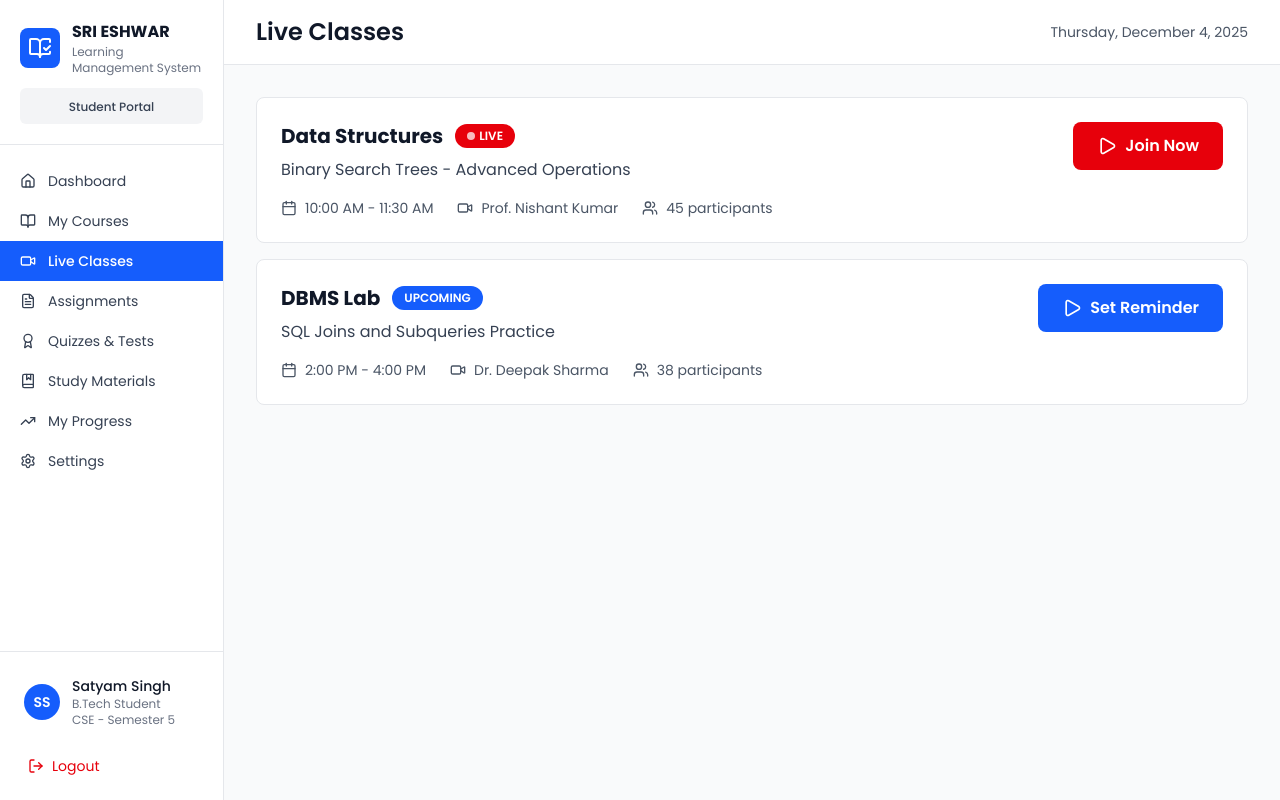
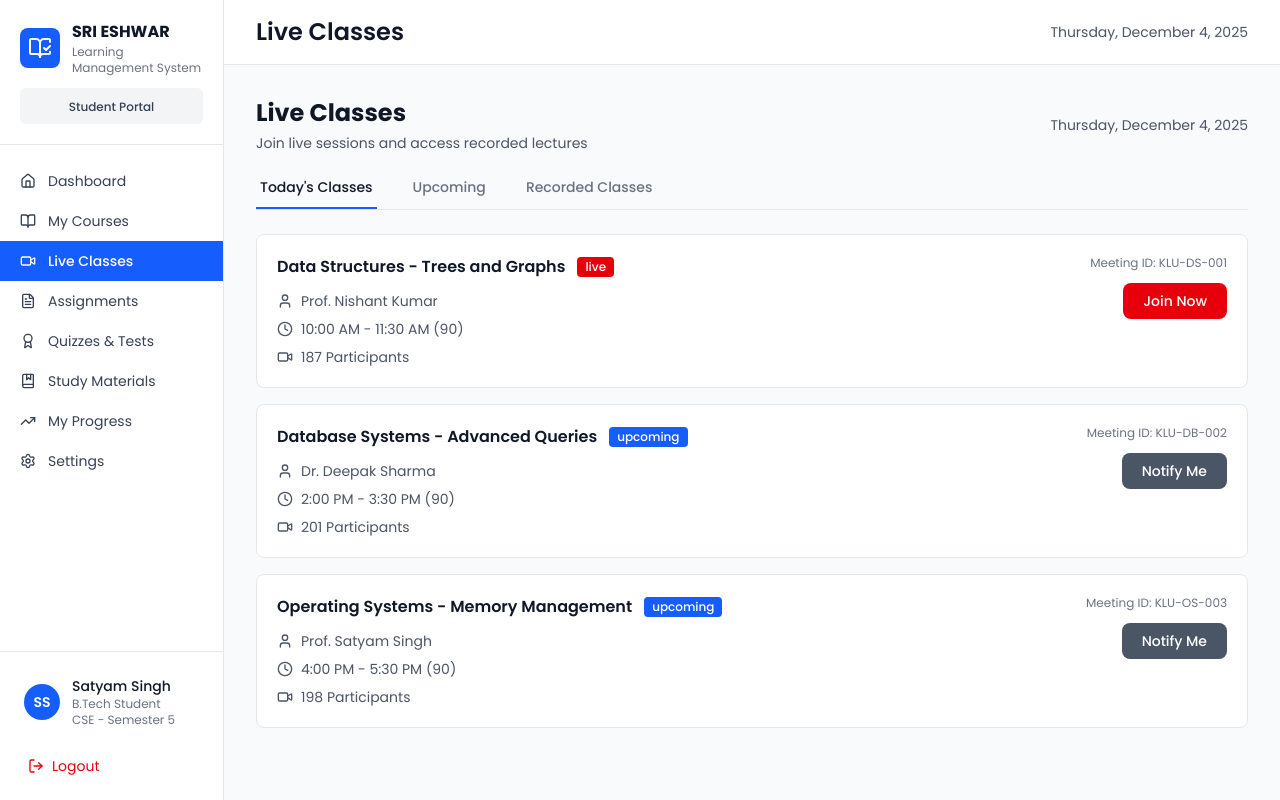
Before and after one commit to sanjanab-31/Course_Management, a React (Vite) app: page /live-classes in a window 1280 px wide. Built offline with nearby package versions, Linux system fonts and the light colour scheme; no server answers; sample sign-in values are in the browser's storage.

Commit message:
Live classes page

```diff
--- a/src/components/LiveClassesPage.jsx
+++ b/src/components/LiveClassesPage.jsx
@@ -1,75 +1,230 @@
-import React from 'react';
+import React, { useState, useEffect } from 'react';
 import DashboardLayout from './DashboardLayout';
-import { Video, Calendar, Users, Play } from 'lucide-react';
+import { User, Clock, Users, Video } from 'lucide-react';
 
 const LiveClassesPage = () => {
-    const liveClasses = [
+    const [activeTab, setActiveTab] = useState('today');
+    const [currentDate, setCurrentDate] = useState('');
+
+    // Update date in real-time
+    useEffect(() => {
+        const updateDate = () => {
+            const now = new Date();
+            const options = { weekday: 'long', day: 'numeric', month: 'long', year: 'numeric' };
+            setCurrentDate(now.toLocaleDateString('en-US', options));
+        };
+
+        updateDate();
+        const interval = setInterval(updateDate, 60000); // Update every minute
+
+        return () => clearInterval(interval);
+    }, []);
+
+    // Sample data for different categories
+    const todayClasses = [
         {
             id: 1,
-            course: 'Data Structures',
-            topic: 'Binary Search Trees - Advanced Operations',
+            course: 'Data Structures - Trees and Graphs',
+            professor: 'Prof. Nishant Kumar',
             time: '10:00 AM - 11:30 AM',
-            professor: 'Prof. Nishant Kumar',
-            status: 'live',
-            participants: 45
+            duration: '90',
+            participants: 187,
+            meetingId: 'KLU-DS-001',
+            status: 'live'
         },
         {
             id: 2,
-            course: 'DBMS Lab',
-            topic: 'SQL Joins and Subqueries Practice',
-            time: '2:00 PM - 4:00 PM',
+            course: 'Database Systems - Advanced Queries',
             professor: 'Dr. Deepak Sharma',
-            status: 'upcoming',
-            participants: 38
+            time: '2:00 PM - 3:30 PM',
+            duration: '90',
+            participants: 201,
+            meetingId: 'KLU-DB-002',
+            status: 'upcoming'
+        },
+        {
+            id: 3,
+            course: 'Operating Systems - Memory Management',
+            professor: 'Prof. Satyam Singh',
+            time: '4:00 PM - 5:30 PM',
+            duration: '90',
+            participants: 198,
+            meetingId: 'KLU-OS-003',
+            status: 'upcoming'
         }
+    ];
+
+    const upcomingClasses = [
+        {
+            id: 4,
+            course: 'Algorithms - Dynamic Programming',
+            professor: 'Prof. Rajesh Verma',
+            time: 'Tomorrow - 10:00 AM - 11:30 AM',
+            duration: '90',
+            participants: 195,
+            meetingId: 'KLU-ALGO-004',
+            status: 'upcoming'
+        },
+        {
+            id: 5,
+            course: 'Computer Networks - TCP/IP',
+            professor: 'Dr. Priya Sharma',
+            time: 'Tomorrow - 2:00 PM - 3:30 PM',
+            duration: '90',
+            participants: 189,
+            meetingId: 'KLU-CN-005',
+            status: 'upcoming'
+        }
+    ];
+
+    const recordedClasses = [
+        {
+            id: 6,
+            course: 'Data Structures - Linked Lists',
+            professor: 'Prof. Nishant Kumar',
+            time: 'Recorded on Dec 3, 2025',
+            duration: '85',
+            participants: 187,
+            meetingId: 'KLU-DS-REC-001',
+            status: 'recorded'
+        },
+        {
+            id: 7,
+            course: 'Database Systems - Normalization',
+            professor: 'Dr. Deepak Sharma',
+            time: 'Recorded on Dec 2, 2025',
+            duration: '90',
+            participants: 201,
+            meetingId: 'KLU-DB-REC-002',
+            status: 'recorded'
+        },
+        {
+            id: 8,
+            course: 'Operating Systems - Process Scheduling',
+            professor: 'Prof. Satyam Singh',
+            time: 'Recorded on Dec 1, 2025',
+            duration: '88',
+            participants: 198,
+            meetingId: 'KLU-OS-REC-003',
+            status: 'recorded'
+        }
+    ];
+
+    const getClassesByTab = () => {
+        switch (activeTab) {
+            case 'today':
+                return todayClasses;
+            case 'upcoming':
+                return upcomingClasses;
+            case 'recorded':
+                return recordedClasses;
+            default:
+                return todayClasses;
+        }
+    };
+
+    const tabs = [
+        { id: 'today', label: "Today's Classes" },
+        { id: 'upcoming', label: 'Upcoming' },
+        { id: 'recorded', label: 'Recorded Classes' }
     ];
 
     return (
         <DashboardLayout>
+            <div className="space-y-6">
+                {/* Header */}
+                <div className="flex items-center justify-between">
+                    <div>
+                        <h1 className="text-2xl font-bold text-gray-900">Live Classes</h1>
+                        <p className="text-sm text-gray-600 mt-1">Join live sessions and access recorded lectures</p>
+                    </div>
+                    <div className="text-right">
+                        <p className="text-sm text-gray-600">{currentDate}</p>
+                    </div>
+                </div>
+
+                {/* Tab Navigation */}
+                <div className="border-b border-gray-200">
+                    <div className="flex space-x-8">
+                        {tabs.map((tab) => (
+                            <button
+                                key={tab.id}
+                                onClick={() => setActiveTab(tab.id)}
+                                className={`pb-3 px-1 text-sm font-medium transition-colors relative ${activeTab === tab.id
+                                        ? 'text-gray-900'
+                                        : 'text-gray-500 hover:text-gray-700'
+                                    }`}
+                            >
+                                {tab.label}
+                                {activeTab === tab.id && (
+                                    <div className="absolute bottom-0 left-0 right-0 h-0.5 bg-blue-600"></div>
+                                )}
+                            </button>
+                        ))}
+                    </div>
+                </div>
+
+                {/* Class Cards */}
                 <div className="space-y-4">
-                {liveClasses.map((classItem) => (
-                    <div key={classItem.id} className="bg-white rounded-lg border border-gray-200 p-6 hover:shadow-lg transition-shadow">
+                    {getClassesByTab().map((classItem) => (
+                        <div key={classItem.id} className="bg-white rounded-lg border border-gray-200 p-5">
                             <div className="flex items-start justify-between">
                                 <div className="flex-1">
-                                <div className="flex items-center space-x-3 mb-2">
-                                    <h3 className="text-xl font-bold text-gray-900">{classItem.course}</h3>
-                                    {classItem.status === 'live' ? (
-                                        <span className="px-3 py-1 bg-red-600 text-white text-xs font-semibold rounded-full flex items-center space-x-1">
-                                            <span className="w-2 h-2 bg-white rounded-full animate-pulse"></span>
-                                            <span>LIVE</span>
+                                    {/* Course Title and Badge */}
+                                    <div className="flex items-center space-x-3 mb-3">
+                                        <h3 className="text-base font-semibold text-gray-900">{classItem.course}</h3>
+                                        {classItem.status === 'live' && (
+                                            <span className="px-2 py-0.5 bg-red-600 text-white text-xs font-medium rounded">
+                                                live
                                             </span>
-                                    ) : (
-                                        <span className="px-3 py-1 bg-blue-600 text-white text-xs font-semibold rounded-full">
-                                            UPCOMING
+                                        )}
+                                        {classItem.status === 'upcoming' && (
+                                            <span className="px-2 py-0.5 bg-blue-600 text-white text-xs font-medium rounded">
+                                                upcoming
                                             </span>
                                         )}
                                     </div>
-                                <p className="text-gray-700 mb-4">{classItem.topic}</p>
-                                <div className="flex items-center space-x-6 text-sm text-gray-600">
-                                    <div className="flex items-center space-x-2">
-                                        <Calendar className="w-4 h-4" />
-                                        <span>{classItem.time}</span>
-                                    </div>
-                                    <div className="flex items-center space-x-2">
-                                        <Video className="w-4 h-4" />
+
+                                    {/* Class Details */}
+                                    <div className="space-y-2">
+                                        <div className="flex items-center space-x-2 text-sm text-gray-600">
+                                            <User className="w-4 h-4" />
                                             <span>{classItem.professor}</span>
                                         </div>
-                                    <div className="flex items-center space-x-2">
-                                        <Users className="w-4 h-4" />
-                                        <span>{classItem.participants} participants</span>
+                                        <div className="flex items-center space-x-2 text-sm text-gray-600">
+                                            <Clock className="w-4 h-4" />
+                                            <span>{classItem.time} ({classItem.duration})</span>
+                                        </div>
+                                        <div className="flex items-center space-x-2 text-sm text-gray-600">
+                                            <Video className="w-4 h-4" />
+                                            <span>{classItem.participants} Participants</span>
                                         </div>
                                     </div>
                                 </div>
-                            <button className={`px-6 py-3 rounded-lg font-semibold flex items-center space-x-2 ${classItem.status === 'live'
-                                    ? 'bg-red-600 hover:bg-red-700 text-white'
-                                    : 'bg-blue-600 hover:bg-blue-700 text-white'
-                                }`}>
-                                <Play className="w-5 h-5" />
-                                <span>{classItem.status === 'live' ? 'Join Now' : 'Set Reminder'}</span>
+
+                                {/* Right Side: Meeting ID and Button */}
+                                <div className="flex flex-col items-end space-y-3">
+                                    <div className="text-right">
+                                        <p className="text-xs text-gray-500">Meeting ID: {classItem.meetingId}</p>
+                                    </div>
+                                    {classItem.status === 'live' ? (
+                                        <button className="px-5 py-2 bg-red-600 hover:bg-red-700 text-white text-sm font-medium rounded-lg transition-colors">
+                                            Join Now
                                         </button>
+                                    ) : classItem.status === 'upcoming' ? (
+                                        <button className="px-5 py-2 bg-gray-600 hover:bg-gray-700 text-white text-sm font-medium rounded-lg transition-colors">
+                                            Notify Me
+                                        </button>
+                                    ) : (
+                                        <button className="px-5 py-2 bg-blue-600 hover:bg-blue-700 text-white text-sm font-medium rounded-lg transition-colors">
+                                            Watch Now
+                                        </button>
+                                    )}
+                                </div>
                             </div>
                         </div>
                     ))}
+                </div>
             </div>
         </DashboardLayout>
     );
```
Lines whose indentation alone changed are shown as unchanged.
